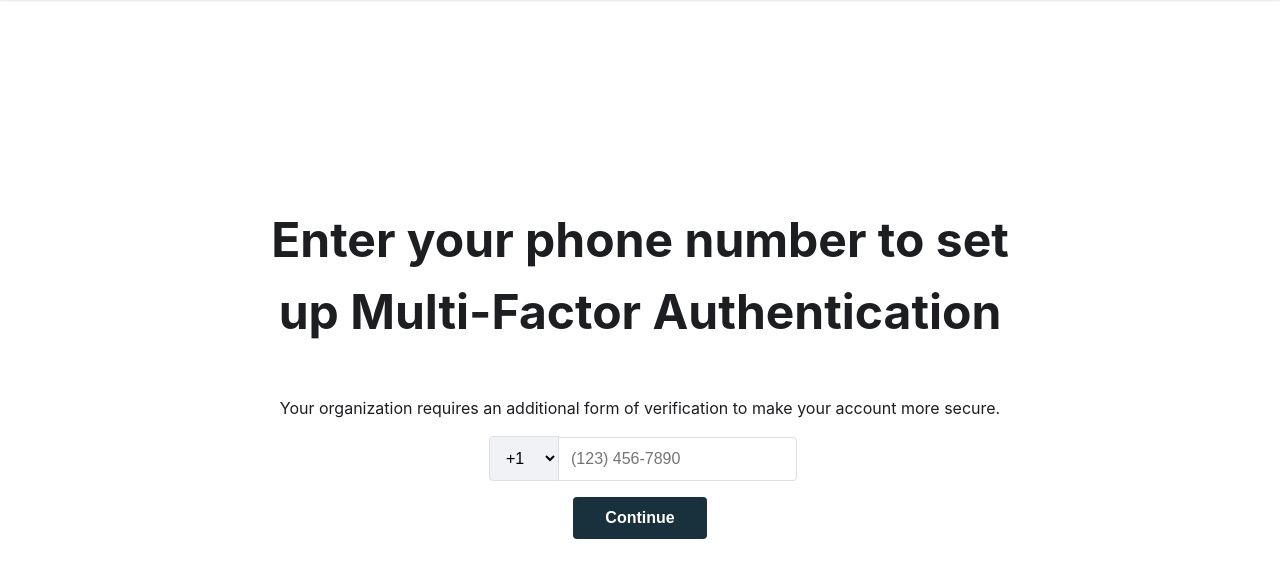
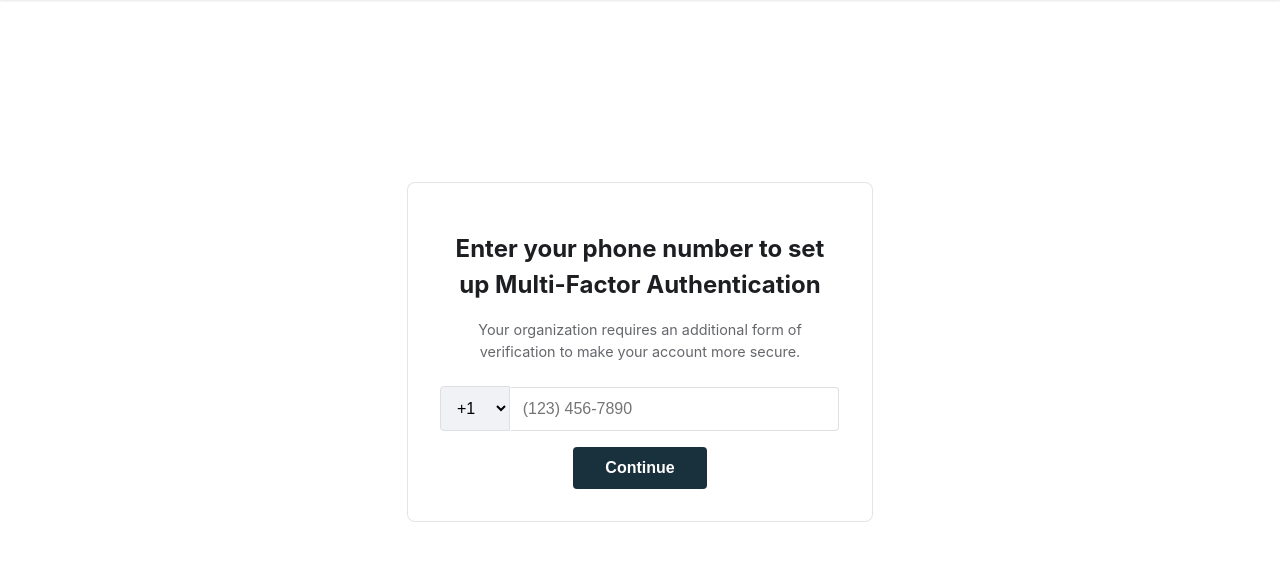
Before and after one commit to stytchauth/stytch-b2b-dfp-mfa-example, a Flask app: page /enroll-mfa-prompt in a window 1280 px wide. Shown: the part 60-638 px from the top of the page. Run offline with Flask 3, Linux system fonts and the light colour scheme; parts of the project's set-up code (start-up, migrations or seed data) failed here and were passed over; some libraries are stand-ins or nearby versions.

Commit message:
cleanup ui for enroll mfa

```diff
--- a/static/css/styles.css
+++ b/static/css/styles.css
@@ -115,7 +115,7 @@ button {
 
 /* discoveryLogin styles */
 
-.login-container {
+.login-container, .enroll-mfa-container {
     max-width: 400px;
     margin: 4rem auto;
     padding: 2rem;
@@ -125,7 +125,7 @@ button {
     text-align: center;
 }
 
-.login-container h1 {
+.login-container h1, .enroll-mfa-container h1 {
     font-size: 1.5rem;
     color: #1c1e21;
     margin-bottom: 1rem;
@@ -133,7 +133,7 @@ button {
     letter-spacing: normal;
 }
 
-.login-container p {
+.login-container p, .enroll-mfa-container p {
     font-size: 0.9rem;
     color: #65676b;
     margin-bottom: 1.5rem;
--- a/templates/enrollMFA.html
+++ b/templates/enrollMFA.html
@@ -1,6 +1,7 @@
 {% extends "layout.html" %}
 {% block content %}
-<h2>Enter your phone number to set up Multi-Factor Authentication</h2>
+<div class="enroll-mfa-container">
+    <h1>Enter your phone number to set up Multi-Factor Authentication</h1>
     <p>Your organization requires an additional form of verification to make your account more secure.</p>
     <form action="{{ url_for('start_mfa_enrollment') }}" method="post">
         <div class="phone-input">
@@ -14,6 +15,7 @@
         </div>
         <button type="submit" class="submit-button">Continue</button>
     </form>
+</div>
 <script>
     const public_token = "{{ public_token }}";
     function submitForm() {
```
Lines whose indentation alone changed are shown as unchanged.
